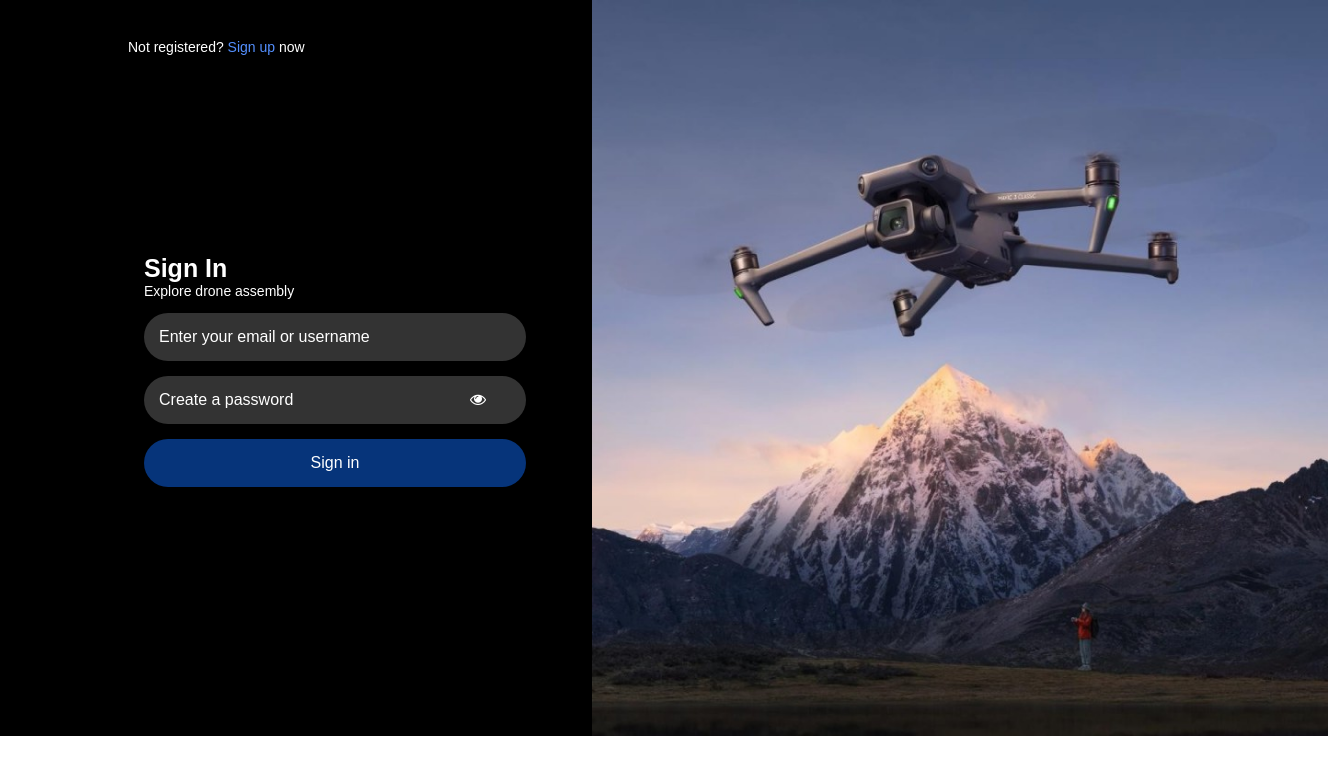
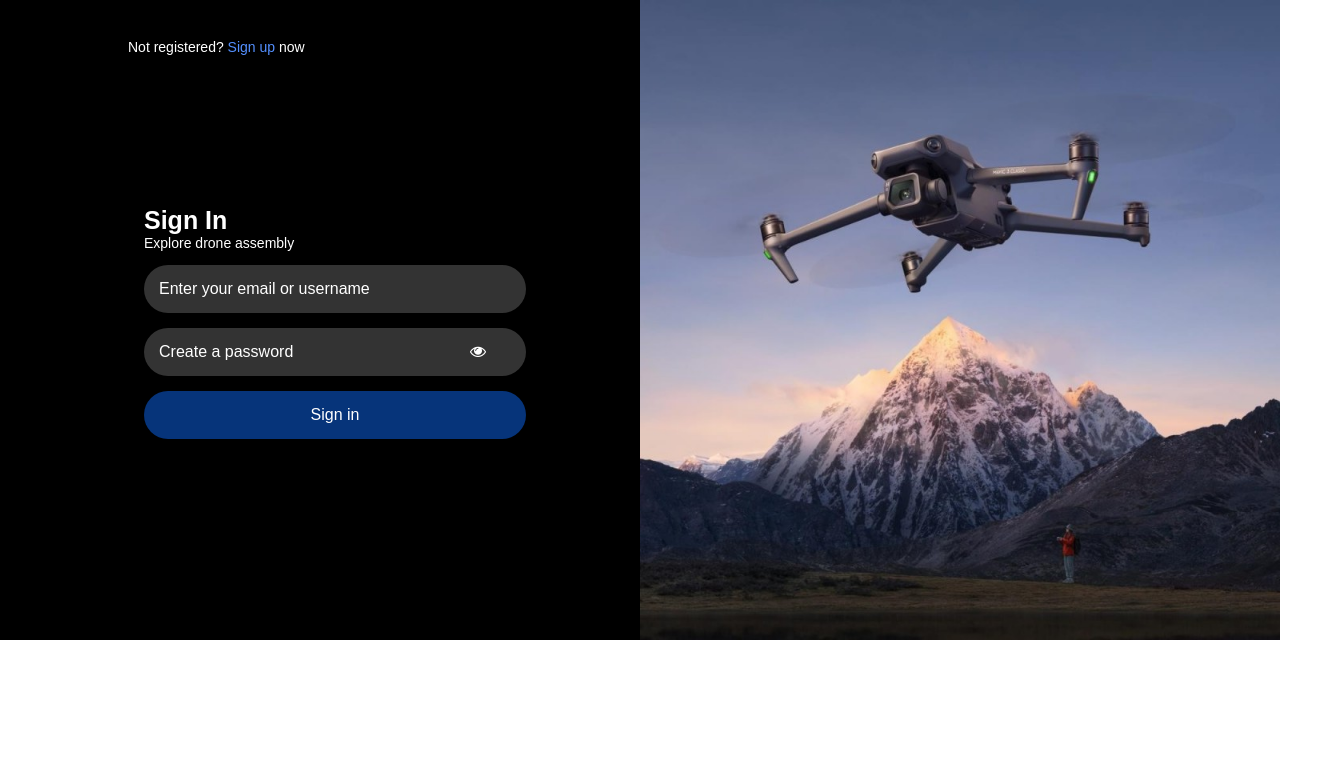
Before and after one commit to beatrizzfcosta/PWEB, a plain HTML site: page frontend/assets/html/signIN.html in a window 1280 px wide. Shown: the whole page, 1328 px wide, since content can reach past the window. Drawn offline with Linux system fonts and the light colour scheme.

Commit message:
sprint 1

```diff
--- a/frontend/assets/html/signIN.html
+++ b/frontend/assets/html/signIN.html
@@ -31,7 +31,7 @@
       </div>
     </div>
     <div class="right-side">
-      <img class="image-container" src="../img/signIN.jpg" alt="signUP photo" width="115%">
+      <img class="image-container" src="../img/signIN.jpg" alt="signUP photo" width="100%">
     </div>
   </div>
   <script src="../js/signUP.js"></script>
```
Also changed, not shown: frontend/assets/html/signUP.html (+1 -1 lines), 1 other file.
